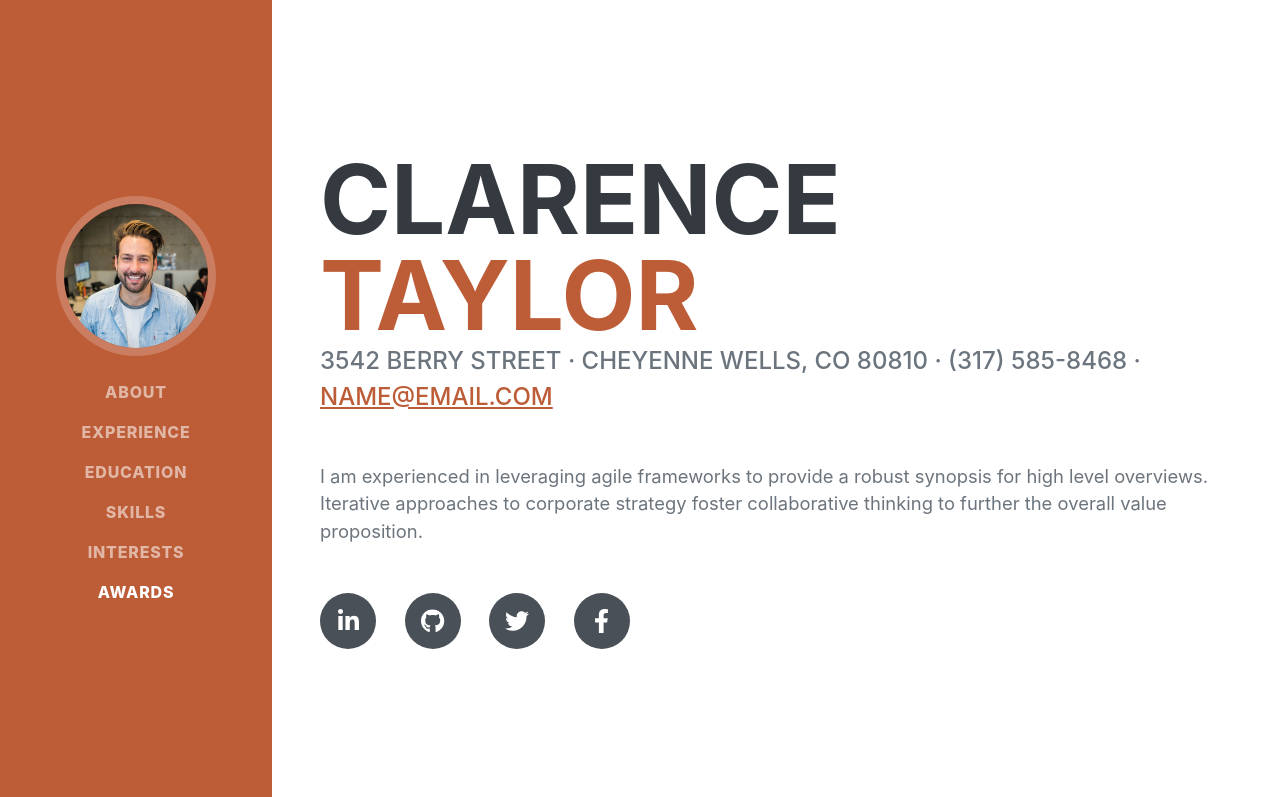
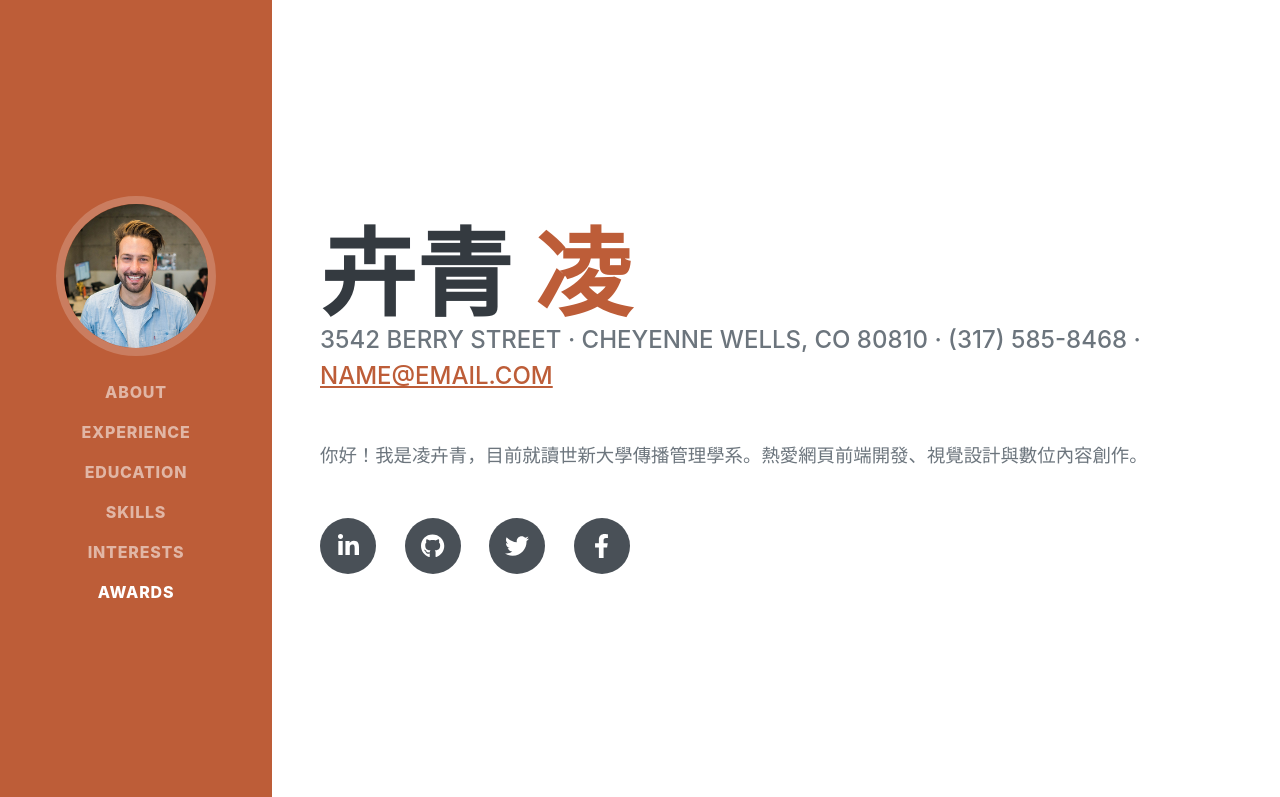
Before and after one commit to a114210142/a114210142.github.io, a plain HTML site: page index.html in a window 1280 px wide. Shown: the top 797 px of the page. Drawn offline with nearby package versions, Linux system fonts and the light colour scheme; a web font is replaced by a local one.

Commit message:
Update index.html

```diff
--- a/index.html
+++ b/index.html
@@ -40,17 +40,17 @@
             <section class="resume-section" id="about">
                 <div class="resume-section-content">
                     <h1 class="mb-0">
-                        Clarence
-                        <span class="text-primary">Taylor</span>
+                        卉青
+                        <span class="text-primary">凌</span>
                     </h1>
                     <div class="subheading mb-5">
                         3542 Berry Street · Cheyenne Wells, CO 80810 · (317) 585-8468 ·
                         <a href="mailto:name@email.com">name@email.com</a>
                     </div>
-                    <p class="lead mb-5">I am experienced in leveraging agile frameworks to provide a robust synopsis for high level overviews. Iterative approaches to corporate strategy foster collaborative thinking to further the overall value proposition.</p>
+                    <p class="lead mb-5">你好！我是凌卉青，目前就讀世新大學傳播管理學系。熱愛網頁前端開發、視覺設計與數位內容創作。</p>
                     <div class="social-icons">
                         <a class="social-icon" href="#!"><i class="fab fa-linkedin-in"></i></a>
-                        <a class="social-icon" href="#!"><i class="fab fa-github"></i></a>
+                        <a class="social-icon" href=file:///Users/shu/Documents/GitHub/a114210142.github.io/index.html><i class="fab fa-github"></i></a>
                         <a class="social-icon" href="#!"><i class="fab fa-twitter"></i></a>
                         <a class="social-icon" href="#!"><i class="fab fa-facebook-f"></i></a>
                     </div>
```
